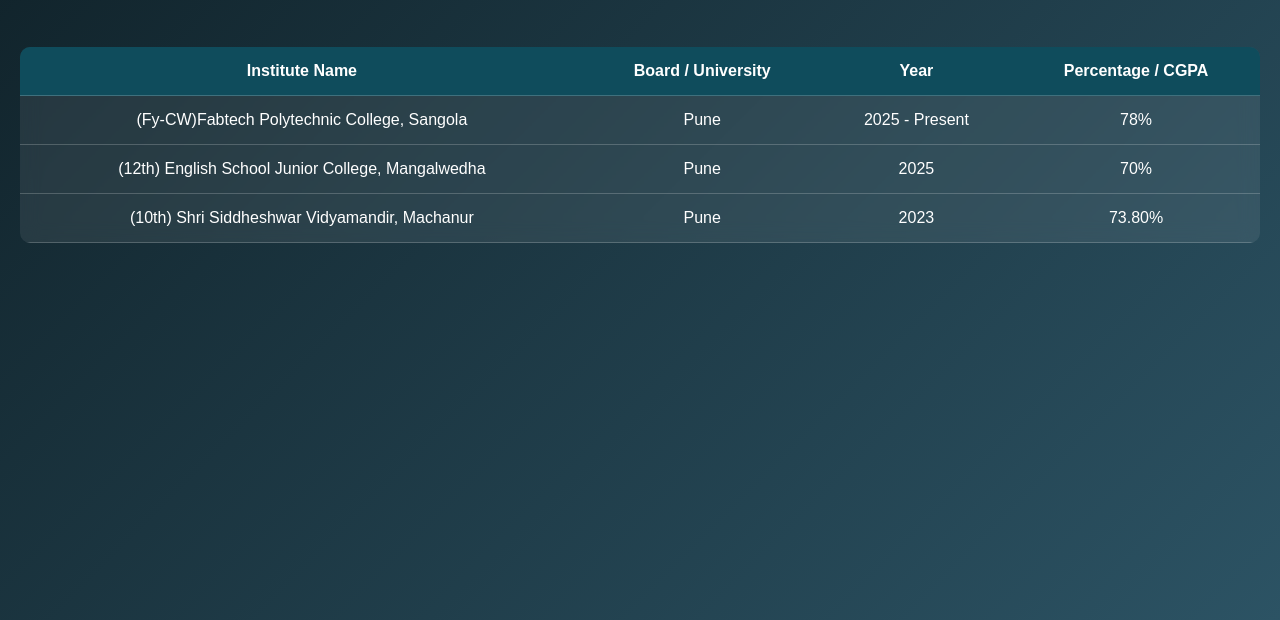
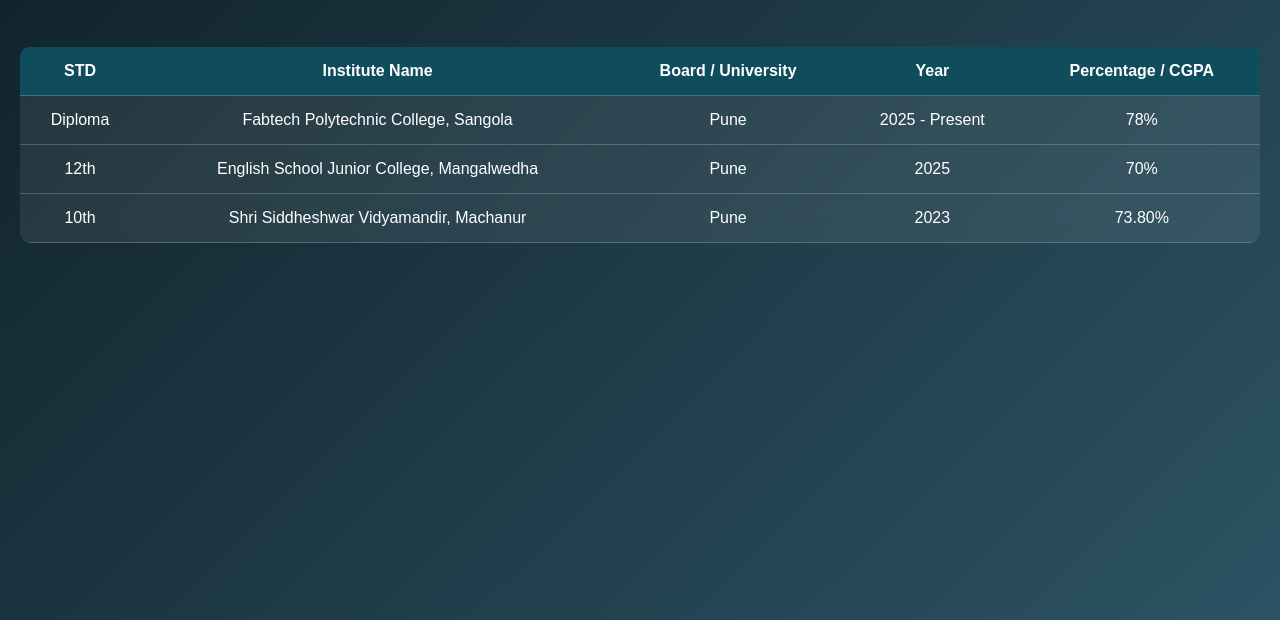
Before and after one commit to swanand2122/swanand, a plain HTML site: page academic.html in a window 1280 px wide. Shown: the part 180-800 px from the top of the page. Drawn offline with Linux system fonts and the light colour scheme.

Commit message:
Update academic.html

```diff
--- a/academic.html
+++ b/academic.html
@@ -30,6 +30,7 @@
         <table>
         <thead>
         <tr>
+        <th>STD</th>
         <th>Institute Name</th>
         <th>Board / University</th>
         <th>Year</th>
@@ -39,21 +40,24 @@
 
         <tbody>
         <tr>
-        <td>(Fy-CW)Fabtech Polytechnic College, Sangola</td>
+        <td>Diploma</td>
+        <td>Fabtech Polytechnic College, Sangola</td>
         <td>Pune</td>
         <td>2025 - Present</td>
         <td>78%</td>
         </tr>
 
         <tr>
-        <td>(12th) English School Junior College, Mangalwedha</td>
+        <td>12th</td>
+        <td>English School Junior College, Mangalwedha</td>
         <td>Pune</td>
         <td>2025</td>
         <td>70%</td>
         </tr>
 
         <tr>
-        <td>(10th) Shri Siddheshwar Vidyamandir, Machanur</td>
+        <td>10th</td>
+        <td>Shri Siddheshwar Vidyamandir, Machanur</td>
         <td>Pune</td>
         <td>2023</td>
         <td>73.80%</td>
```
